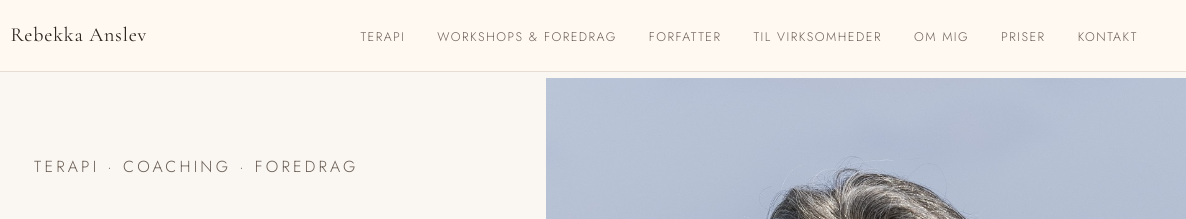
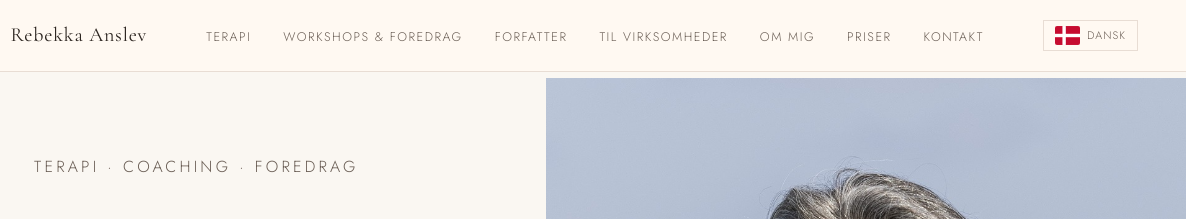
Before and after one commit to AskeMonsson/RebekkaAnslevWebsite, a plain HTML site: page index.html in a window 1280 px wide. Shown: the top 219 px of the page, 94-1280 px from the left. Drawn offline with nearby package versions, Linux system fonts and the light colour scheme.

Commit message:
added langauge navigation

```diff
--- a/nav.js
+++ b/nav.js
@@ -2,17 +2,15 @@
 
 (function () {
   const pages = [
-    { label: 'Terapi',     href: '/subpages/terapi.html' },
+    { label: 'Terapi',                href: '/subpages/terapi.html' },
     { label: 'Workshops & foredrag',  href: '/subpages/workshops.html' },
-    { label: 'Forfatter',  href: '/subpages/forfatter.html' },
-    { label: 'Til virksomheder',    href: '/subpages/til_virksomheder.html' },
-    { label: 'Om mig',     href: '/subpages/om_mig.html' },
-    { label: 'Priser',     href: '/subpages/priser.html' },
-    { label: 'Kontakt',    href: '/subpages/kontakt.html' },
-
+    { label: 'Forfatter',             href: '/subpages/forfatter.html' },
+    { label: 'Til virksomheder',      href: '/subpages/til_virksomheder.html' },
+    { label: 'Om mig',                href: '/subpages/om_mig.html' },
+    { label: 'Priser',                href: '/subpages/priser.html' },
+    { label: 'Kontakt',               href: '/subpages/kontakt.html' },
   ];
 
-  // Mark active link based on current filename
   const current = window.location.pathname.split('/').pop() || 'index.html';
 
   const navLinks = pages.map(p => {
@@ -24,6 +22,13 @@
     `<a href="${p.href}">${p.label}</a>`
   ).join('');
 
+  const flagSVG = (w, h) => `
+    <svg xmlns="http://www.w3.org/2000/svg" viewBox="0 0 37 28" width="${w}" height="${h}" aria-hidden="true" style="display:block;border-radius:2px;">
+      <rect width="37" height="28" fill="#C60C30"/>
+      <rect x="11" width="5" height="28" fill="#fff"/>
+      <rect y="11.5" width="37" height="5" fill="#fff"/>
+    </svg>`;
+
   // Inject nav
   document.getElementById('site-nav').innerHTML = `
     <nav id="navbar">
@@ -32,12 +37,19 @@
         <span>Rebekka Anslev</span>
       </a>
       <ul class="nav-links">${navLinks}</ul>
-      <div class="hamburger" id="hamburger">
-        <span></span><span></span><span></span>
+      <div class="nav-right">
+        <a class="lang-switch" href="https://rebekkaanslev.dk" title="Gå til dansk side">
+          ${flagSVG(25, 19)}
+          <span>Dansk</span>
+        </a>
+        <div class="hamburger" id="hamburger">
+          <span></span><span></span><span></span>
+        </div>
       </div>
     </nav>
     <div class="mobile-menu" id="mobileMenu">
       ${mobileLinks}
+      </a>
     </div>
   `;
 
--- a/style.css
+++ b/style.css
@@ -391,7 +391,19 @@ footer {
   color: var(--gold-light); font-weight: 300; margin-bottom: 10px; display: block;
 }
 
-
+/* ── Language switcher ── */
+.nav-right {
+  display: flex; align-items: center; gap: 16px;
+}
+.lang-switch {
+  display: flex; align-items: center; gap: 7px;
+  font-size: .68rem; letter-spacing: .1em; text-transform: uppercase;
+  color: var(--mid); transition: color .2s;
+  border: 1px solid var(--light-line); padding: 5px 11px;
+}
+.lang-switch:hover { color: var(--gold); border-color: var(--gold-light); }
+.lang-switch span { color: inherit; }
+.lang-switch--mobile { margin-top: 12px; font-size: .85rem; }
 
 
 /* ── Animations ── */
```
